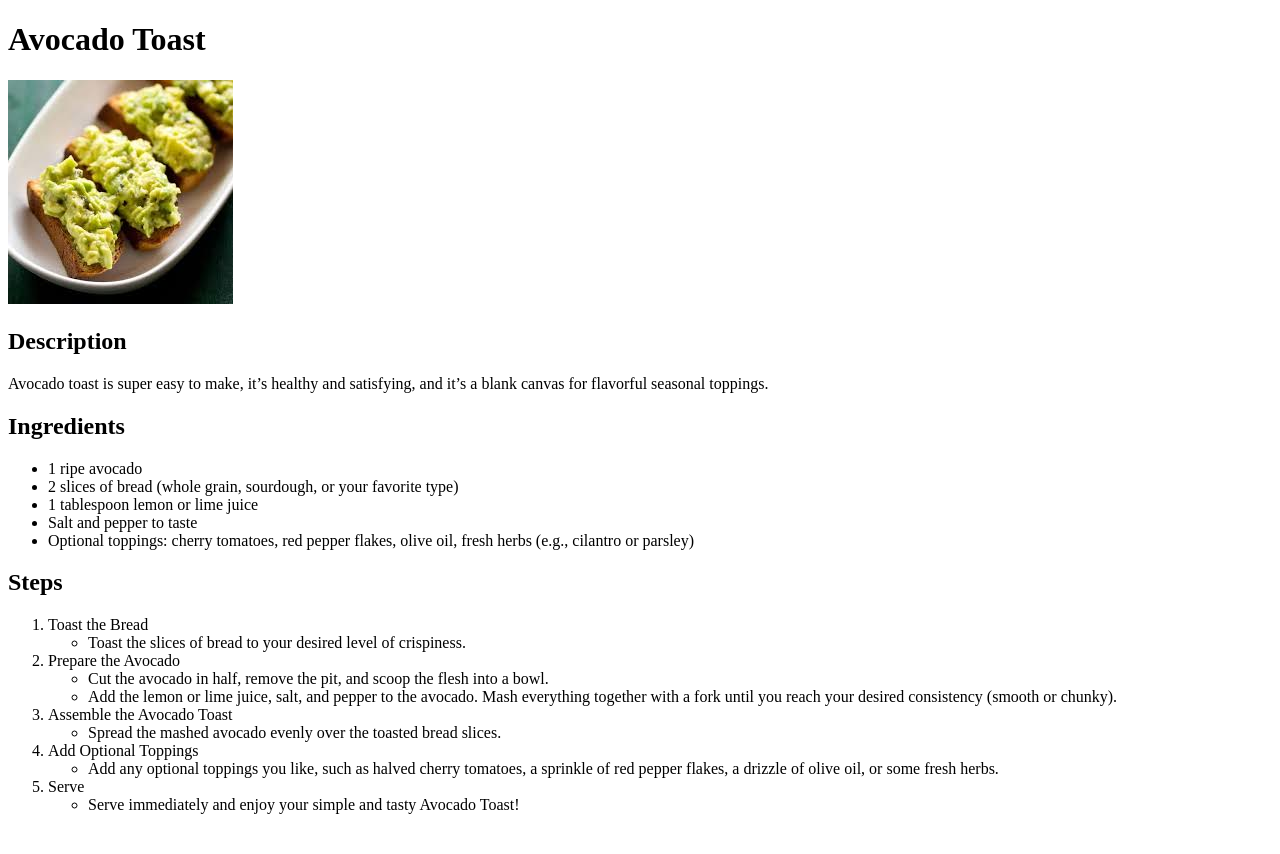
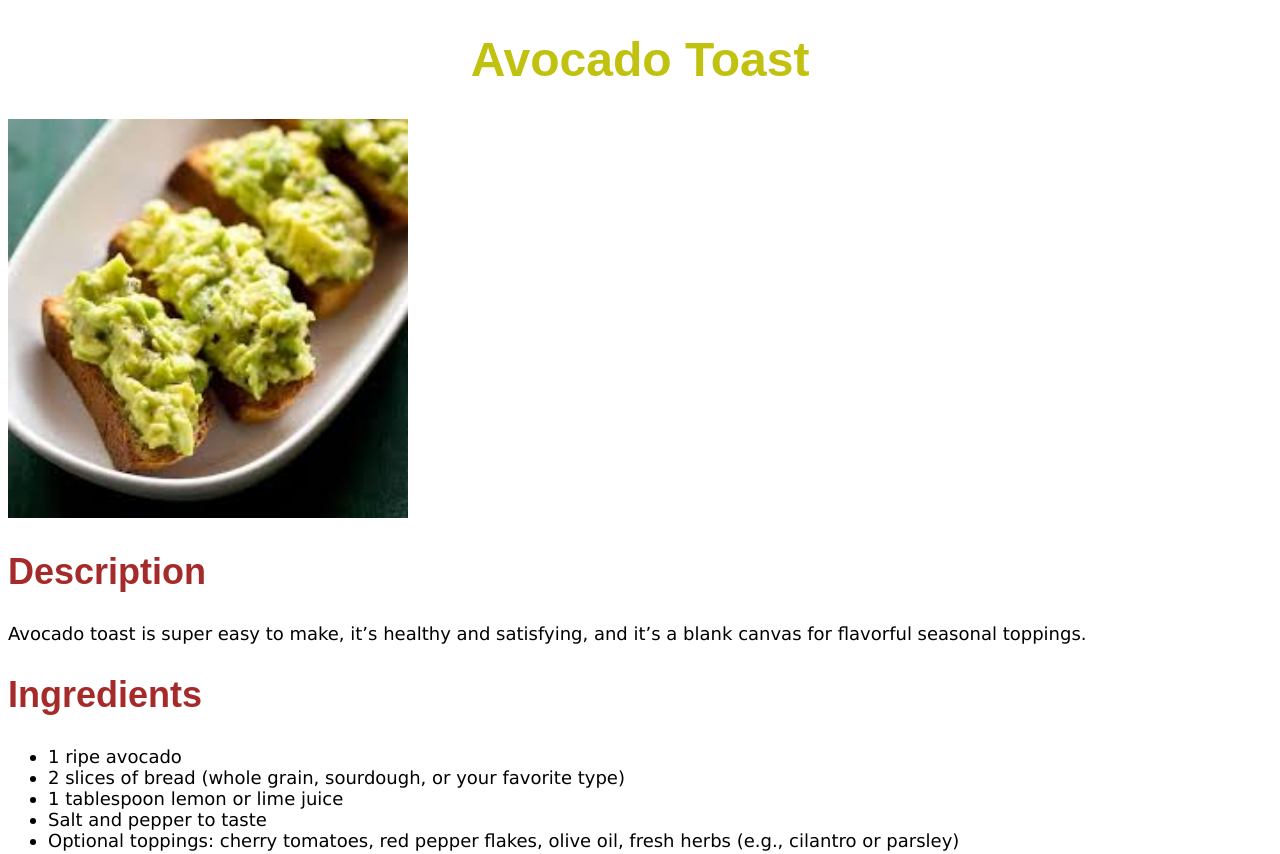
Before and after one commit to salian-shreyas/odin-recipes, a plain HTML site: page recipes/avocado-toast.html in a window 1280 px wide. Shown: the top 854 px of the page. Before the commit the page ends 830 px from the top, so only its background shows below. Drawn offline with Linux system fonts and the light colour scheme.

Commit message:
Add CSS to recipe files

```diff
--- a/recipes/avocado-toast.html
+++ b/recipes/avocado-toast.html
@@ -3,21 +3,23 @@
 <head>
     <meta charset="UTF-8">
     <meta name="viewport" content="width=device-width, initial-scale=1.0">
+
+    <link rel="stylesheet" href="./style.css">
     <title>Avocado Toast</title>
 </head>
 <body>
-    <h1>Avocado Toast</h1>
+    <h1 class="main-title">Avocado Toast</h1>
 
-    <img src="./avocado-toast.jpeg" alt="">
+    <img src="./images/avocado-toast.jpeg" alt="">
 
     <!-- Description -->
-    <h2> Description </h2>
+    <h2 class="main-title sub-title"> Description </h2>
     <p>
         Avocado toast is super easy to make, it’s healthy and satisfying, and it’s a blank canvas for flavorful seasonal toppings.
     </p>
 
     <!-- Ingredients -->
-    <h2> Ingredients </h2>
+    <h2 class="main-title sub-title"> Ingredients </h2>
     <ul>
         <li>1 ripe avocado</li>
         <li>2 slices of bread (whole grain, sourdough, or your favorite type)</li>
@@ -28,7 +30,7 @@
     </ul>
 
     <!-- Steps -->
-    <h2> Steps </h2>
+    <h2 class="main-title sub-title"> Steps </h2>
     <ol>
         <li>
             Toast the Bread
--- /dev/null
+++ b/recipes/style.css
@@ -0,0 +1,24 @@
+.main-title {
+    color: rgb(193, 193, 15);
+    font-size: 48px;
+    font-family: Arial, Helvetica, sans-serif;
+    font-weight: bold;
+    text-align: center;
+}
+
+img {
+    height: auto;
+    width: 400px;
+}
+
+.sub-title {
+    font-size: 36px;
+    color: brown;
+    text-align: left;
+}
+
+li,
+p {
+    font-family: Verdana, Geneva, Tahoma, sans-serif;
+    font-size: 18px;
+}
```
Also changed, not shown: recipes/lasagna.html (+7 -5 lines), recipes/shrimp-pasta.html (+7 -5 lines), recipes/images/avocado-toast.jpeg (renamed from recipes/avocado-toast.jpeg), recipes/images/cheese-lasagna.jpeg (renamed from recipes/cheese-lasagna.jpeg), recipes/images/shrimp-pasta.jpg (renamed from recipes/shrimp-pasta.jpg).
